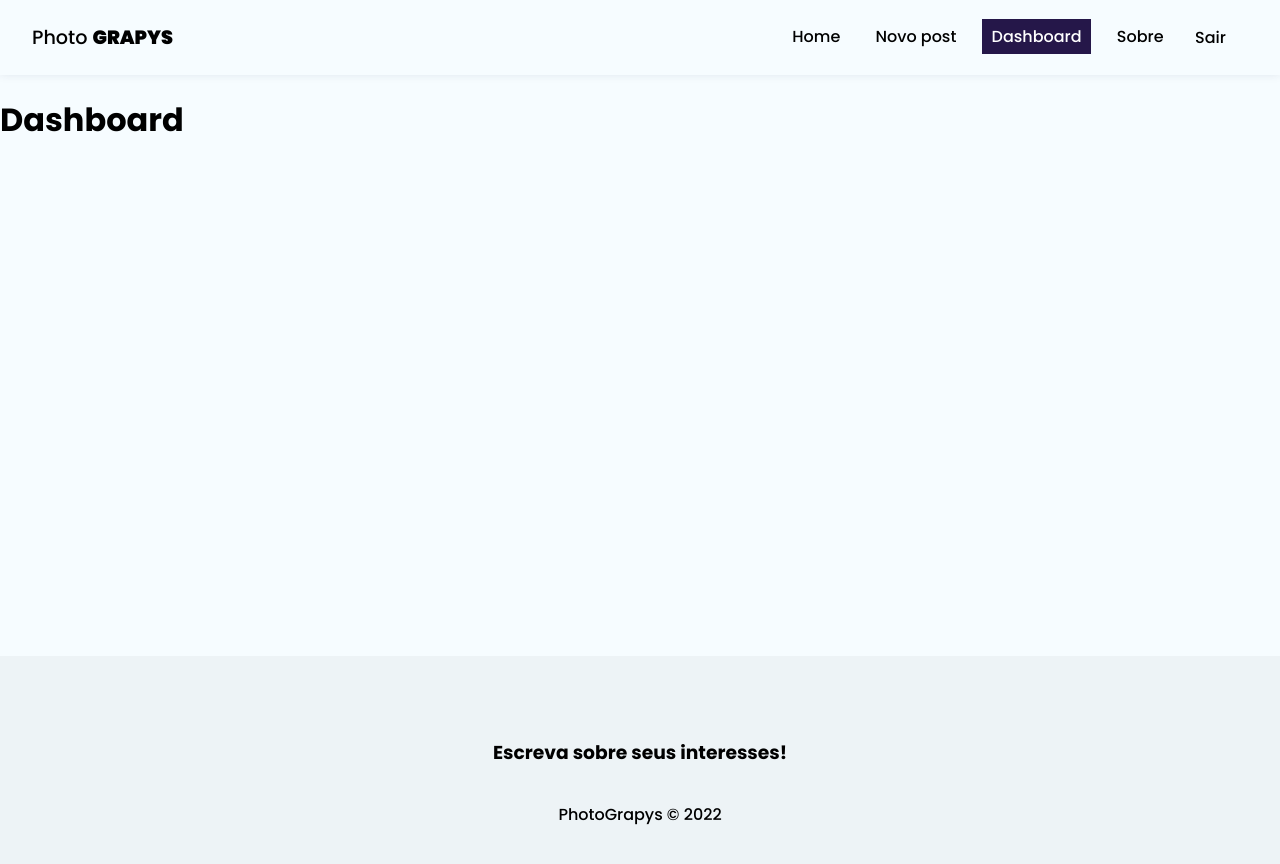
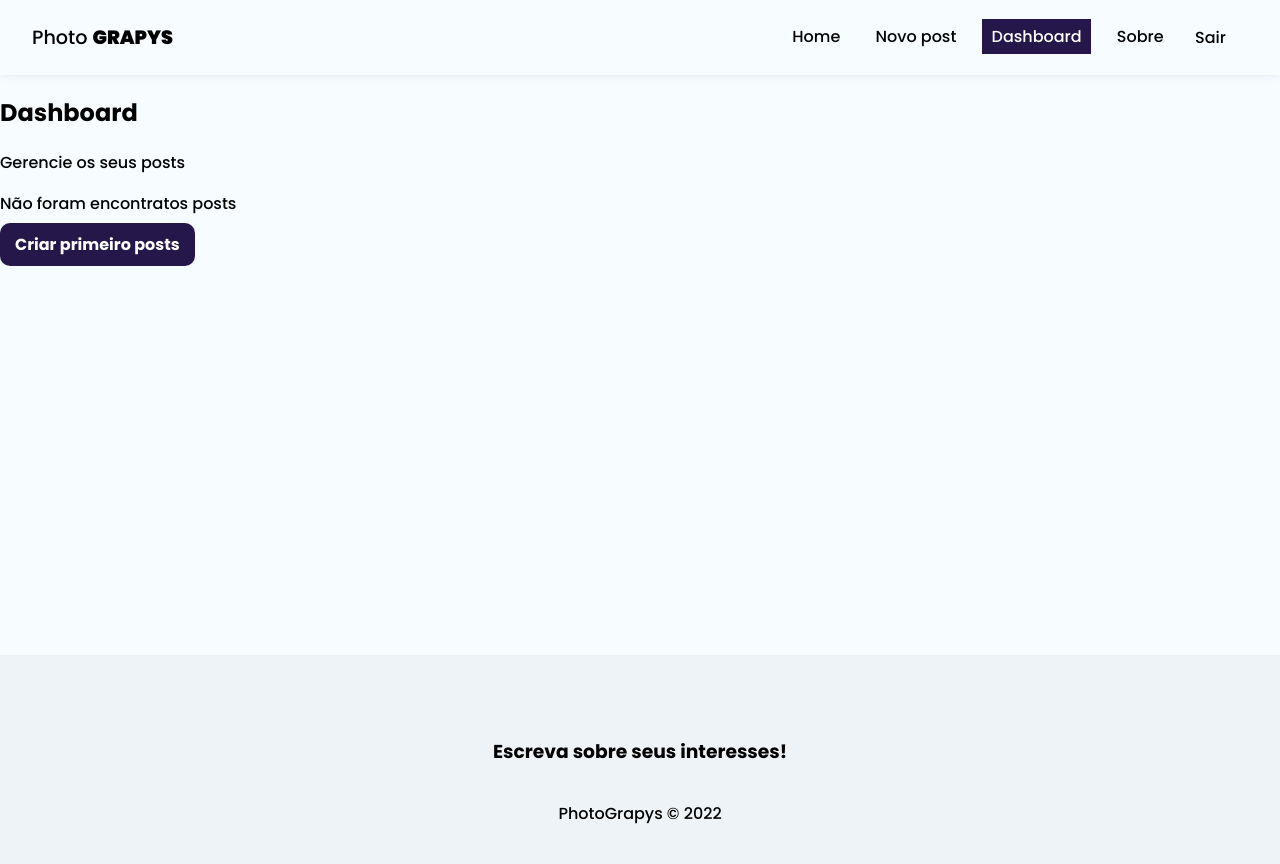
Before and after one commit to gabrieln96/photograpys, a React (Create React App) app: page /dashboard in a window 1280 px wide. Shown: the top 864 px of the page. Built offline with nearby package versions, Linux system fonts and the light colour scheme; no server answers; sample sign-in values are in the browser's storage.

Commit message:
estruturando dashboard

```diff
--- a/src/pages/Dashboard/Dashboard.js
+++ b/src/pages/Dashboard/Dashboard.js
@@ -1,9 +1,32 @@
 import styles from './Dashboard.module.css'
 
+import {Link} from 'react-router-dom'
+
+import {useAuthValue} from '../../context/AuthContext'
+import {useFetchDocuments} from '../../hooks/useFetchDocuments'
+
 const Dashboard = () => {
+  const {user} = useAuthValue()
+  const uid = user.uid
+
+  // post do user
+
+  const posts = []
+
   return (
     <div>
-        <h1>Dashboard</h1>
+        <h2>Dashboard</h2>
+        <p>Gerencie os seus posts</p>
+        {posts && posts.length === 0 ? (
+          <div className={styles.noposts}>
+            <p>Não foram encontratos posts</p>
+            <Link to='/posts/create' className='btn'>Criar primeiro posts</Link>
+          </div>
+        ) : (
+          <div>
+            <p>Tem posts!</p>
+          </div>
+        ) }
     </div>
   )
 }
```
